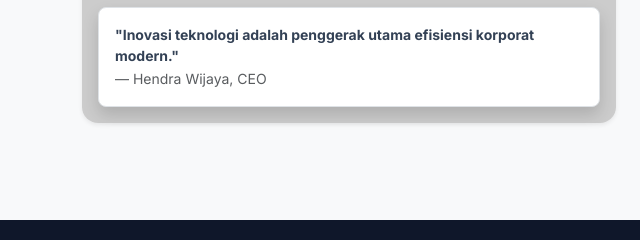
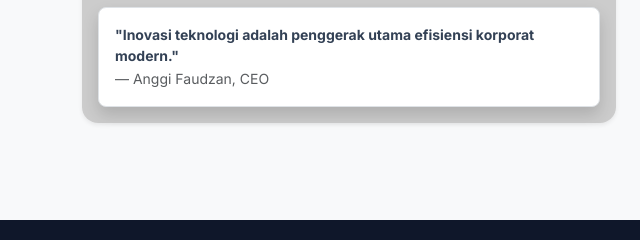
Before and after one commit to sahaja-corp/sahaja-corp.github.io, a plain HTML site: page index.html in a window 1280 px wide. Shown: the part 1134-1374 px from the top of the page, 0-640 px from the left. Drawn offline with nearby package versions, Linux system fonts and the light colour scheme; placeholder pictures from the web are drawn by us.

Commit message:
sds
sdsd

```diff
--- a/index.html
+++ b/index.html
@@ -165,7 +165,7 @@
                             <img src="https://placehold.co/600x400/cbd5e1/475569?text=CEO+&+Management" alt="CEO" class="img-fluid rounded-4 shadow-sm">
                             <div class="position-absolute bottom-0 start-0 m-3 bg-white p-3 rounded-3 shadow border">
                                 <p class="mb-0 fw-bold small">"Inovasi teknologi adalah penggerak utama efisiensi korporat modern."</p>
-                                <small class="text-muted">— Hendra Wijaya, CEO</small>
+                                <small class="text-muted">— Anggi Faudzan, CEO</small>
                             </div>
                         </div>
                     </div>
```
